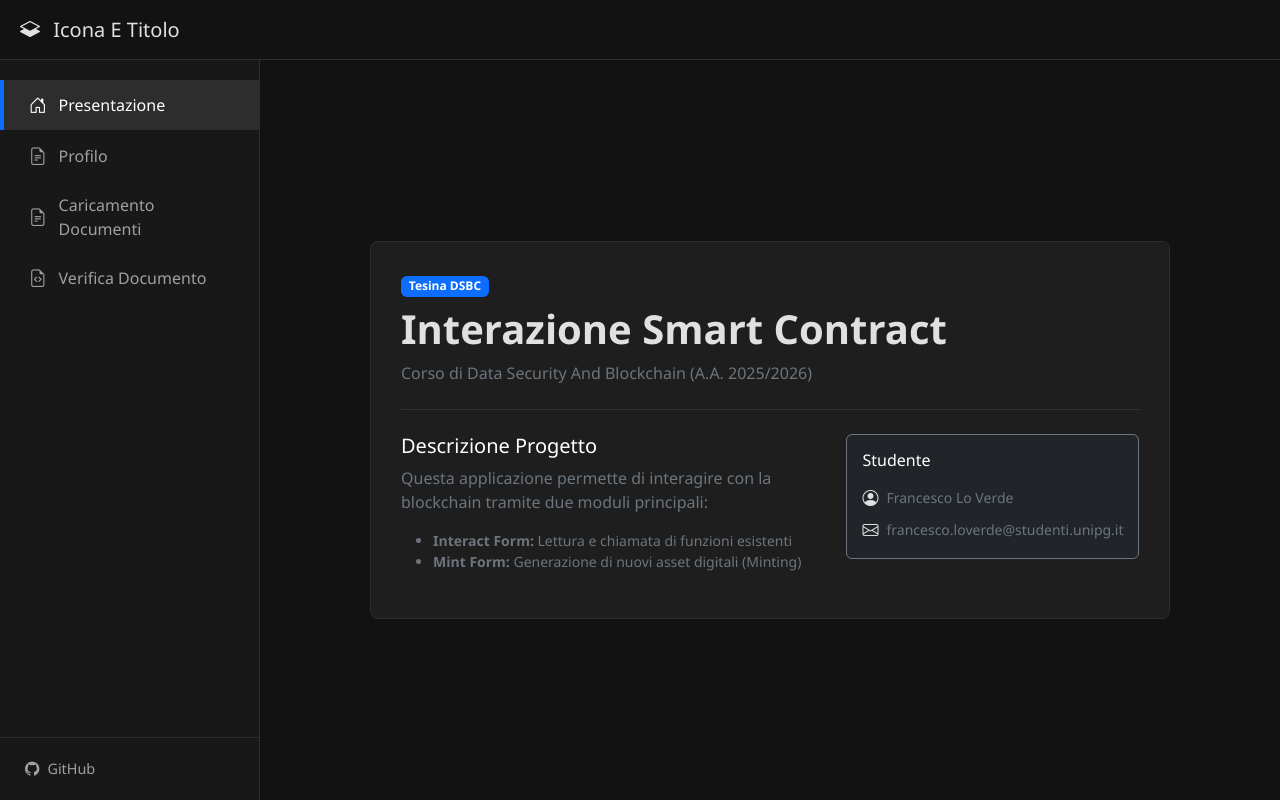
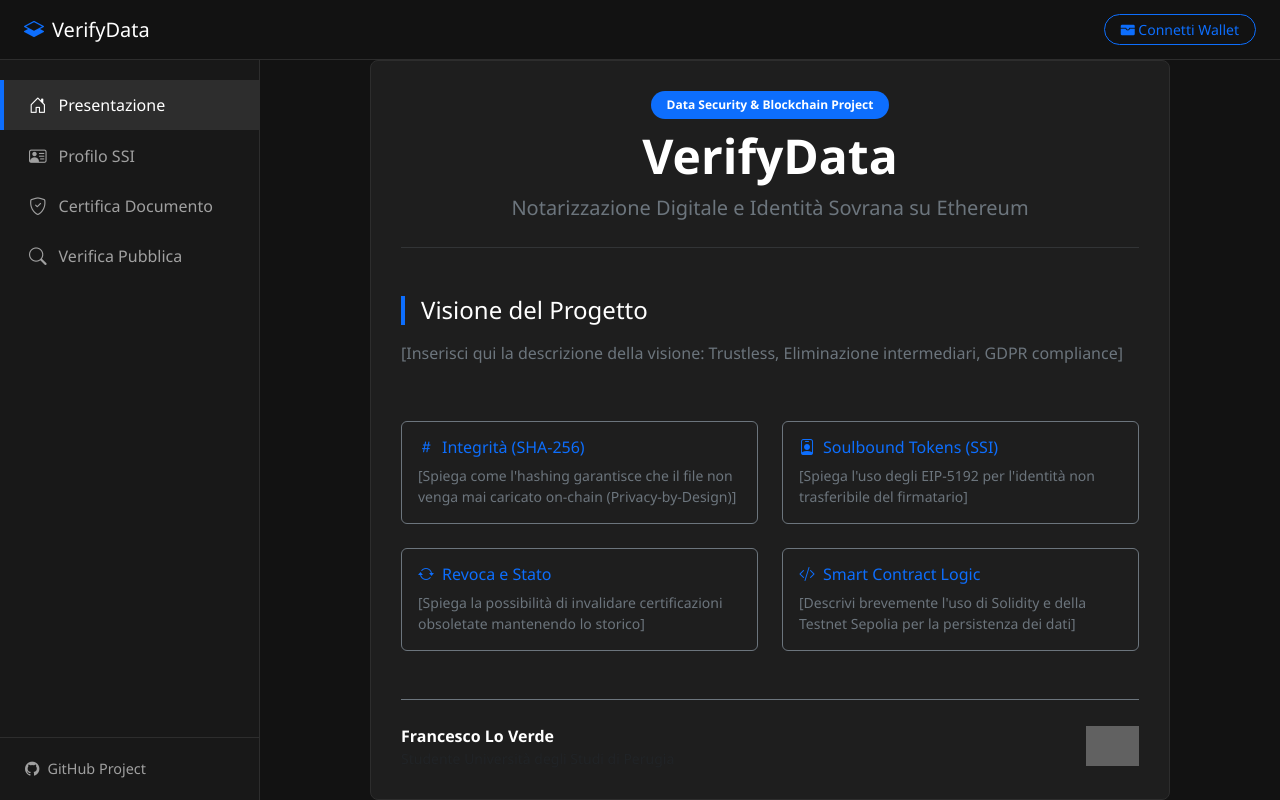
Before and after one commit to CiccioLagXCVIII/VerifyData, a plain HTML site: page index.html in a window 1280 px wide. Drawn offline with nearby package versions, Linux system fonts and the light colour scheme; grey boxes are pictures that could not be loaded.

Commit message:
Rinominati File E Ripensata Logica Generale (Vedi File Appunti.txt)

```diff
--- a/index.html
+++ b/index.html
@@ -12,8 +12,14 @@
     </head>
     <body>
 
-    <header class="app-header">
-        <h5 class="mb-0"><i class="bi bi-layers-half me-2"></i> Icona E Titolo</h5>
+        <header class="app-header d-flex justify-content-between align-items-center px-4">
+            <h5 class="mb-0 text-white">
+                <i class="bi bi-layers-half me-2 text-primary"></i>VerifyData
+            </h5>
+            <!-- Pulsante Accesso a destra -->
+            <a href="connessione.html" class="btn btn-outline-primary btn-sm rounded-pill px-3">
+                <i class="bi bi-wallet-fill"></i> Connetti Wallet
+            </a>
         </header>
 
         <div class="main-container">
@@ -24,19 +30,19 @@
                         <i class="bi bi-house-door"></i> <span>Presentazione</span>
                     </a>
                     <a href="profilo.html" class="nav-link">
-                    <i class="bi bi-file-earmark-text"></i> <span>Profilo</span>
+                        <i class="bi bi-person-vcard"></i> <span>Profilo SSI</span>
                     </a>
-                <a href="caricamentoDocumenti.html" class="nav-link">
-                    <i class="bi bi-file-earmark-text"></i> <span>Caricamento Documenti</span>
+                    <a href="certifica.html" class="nav-link">
+                        <i class="bi bi-shield-check"></i> <span>Certifica Documento</span>
                     </a>
-                <a href="verificaDocumento.html" class="nav-link">
-                    <i class="bi bi-file-earmark-code"></i> <span>Verifica Documento</span>
+                    <a href="verifica.html" class="nav-link">
+                        <i class="bi bi-search"></i> <span>Verifica Pubblica</span>
                     </a>
                 </nav>
 
                 <div class="sidebar-footer">
-                <a href="https://github.com/CiccioLagXCVIII" class="github-link">
-                    <i class="bi bi-github me-2"></i> <span>GitHub</span>
+                    <a href="https://github.com/CiccioLagXCVIII" target="_blank" class="github-link">
+                        <i class="bi bi-github me-2"></i> <span>GitHub Project</span>
                     </a>
                 </div>
             </aside>
@@ -44,42 +50,73 @@
             <!-- Contenuto Centrale -->
             <main class="content-area">
                 <div class="custom-card">
-                <!-- Intestazione Assignment -->
-                <div class="mb-4">
-                    <span class="badge bg-primary mb-2">Tesina DSBC</span>
-                    <h1 class="display-6 fw-bold">Interazione Smart Contract</h1>
-                    <p class="text-secondary">Corso di Data Security And Blockchain (A.A. 2025/2026)</p>
+                    <!-- Intestazione Progetto -->
+                    <div class="mb-4 text-center">
+                        <span class="badge bg-primary px-3 py-2 mb-2 rounded-pill">Data Security & Blockchain Project</span>
+                        <h1 class="display-5 fw-bold text-white">VerifyData</h1>
+                        <p class="lead text-secondary">Notarizzazione Digitale e Identità Sovrana su Ethereum</p>
                     </div>
 
-                <hr class="border-secondary mb-4">
+                    <hr class="border-secondary mb-5">
 
-                <!-- Descrizione -->
+                    <!-- Sezione Vision e Pilastri -->
                     <div class="row g-4">
-                    <div class="col-md-7">
-                        <h5 class="text-white">Descrizione Progetto</h5>
-                        <p class="text-secondary">
-                            Questa applicazione permette di interagire con la blockchain tramite due moduli principali:
+                        <!-- Visione -->
+                        <div class="col-12 mb-3">
+                            <h4 class="text-white border-start border-primary border-4 ps-3">Visione del Progetto</h4>
+                            <p class="text-secondary mt-3">
+                                [Inserisci qui la descrizione della visione: Trustless, Eliminazione intermediari, GDPR compliance]
                             </p>
-                        <ul class="text-secondary small">
-                            <li><strong>Interact Form:</strong> Lettura e chiamata di funzioni esistenti</li>
-                            <li><strong>Mint Form:</strong> Generazione di nuovi asset digitali (Minting)</li>
-                        </ul>
                         </div>
 
-                    <!-- Info Studente -->
-                    <div class="col-md-5">
-                        <div class="p-3 rounded bg-dark border border-secondary">
-                            <h6 class="text-white mb-3">Studente</h6>
-                            <div class="d-flex align-items-center mb-2">
-                                <i class="bi bi-person-circle me-2"></i>
-                                <span class="small text-secondary">Francesco Lo Verde</span>
+                        <!-- Pilastro 1: Hashing -->
+                        <div class="col-md-6">
+                            <div class="p-3 border border-secondary rounded h-100">
+                                <h6 class="text-primary"><i class="bi bi-hash me-2"></i>Integrità (SHA-256)</h6>
+                                <p class="small text-secondary mb-0">
+                                    [Spiega come l'hashing garantisce che il file non venga mai caricato on-chain (Privacy-by-Design)]
+                                </p>
                             </div>
-                            <div class="d-flex align-items-center">
-                                <i class="bi bi-envelope me-2"></i>
-                                <span class="small text-secondary">francesco.loverde@studenti.unipg.it</span>
+                        </div>
+
+                        <!-- Pilastro 2: SBT -->
+                        <div class="col-md-6">
+                            <div class="p-3 border border-secondary rounded h-100">
+                                <h6 class="text-primary"><i class="bi bi-person-badge me-2"></i>Soulbound Tokens (SSI)</h6>
+                                <p class="small text-secondary mb-0">
+                                    [Spiega l'uso degli EIP-5192 per l'identità non trasferibile del firmatario]
+                                </p>
+                            </div>
+                        </div>
+
+                        <!-- Pilastro 3: Ciclo di Vita -->
+                        <div class="col-md-6">
+                            <div class="p-3 border border-secondary rounded h-100">
+                                <h6 class="text-primary"><i class="bi bi-arrow-repeat me-2"></i>Revoca e Stato</h6>
+                                <p class="small text-secondary mb-0">
+                                    [Spiega la possibilità di invalidare certificazioni obsoletate mantenendo lo storico]
+                                </p>
+                            </div>
+                        </div>
+
+                        <!-- Pilastro 4: Smart Contract -->
+                        <div class="col-md-6">
+                            <div class="p-3 border border-secondary rounded h-100">
+                                <h6 class="text-primary"><i class="bi bi-code-slash me-2"></i>Smart Contract Logic</h6>
+                                <p class="small text-secondary mb-0">
+                                    [Descrivi brevemente l'uso di Solidity e della Testnet Sepolia per la persistenza dei dati]
+                                </p>
                             </div>
                         </div>
                     </div>
+
+                    <!-- Footer Studente -->
+                    <div class="mt-5 pt-4 border-top border-secondary d-flex justify-content-between align-items-center">
+                        <div>
+                            <p class="mb-0 text-white fw-bold">Francesco Lo Verde</p>
+                            <p class="small text-muted mb-0">Studente Università degli Studi di Perugia</p>
+                        </div>
+                        <img src="https://www.unipg.it/templates/unipg2022/img/logo-unipg.svg" alt="Unipg Logo" style="height: 40px; filter: grayscale(1) invert(1);">
                     </div>
                 </div>
             </main>
--- a/style.css
+++ b/style.css
@@ -125,7 +125,8 @@
     border-bottom: 1px solid var(--border-color);
     display: flex;
     align-items: center;
-    padding: 0 20px;
+    justify-content: space-between;
+    padding: 0 30px;
     flex-shrink: 0;
 }
 
```
Also changed, not shown: certifica.html (renamed from caricamentoDocumenti.html, +15 -9 lines), profilo.html (+15 -9 lines), verifica.html (added, +67 -0 lines), verificaDocumento.html (deleted, +0 -61 lines), connessione.html (added). Lines whose indentation alone changed are shown as unchanged.
